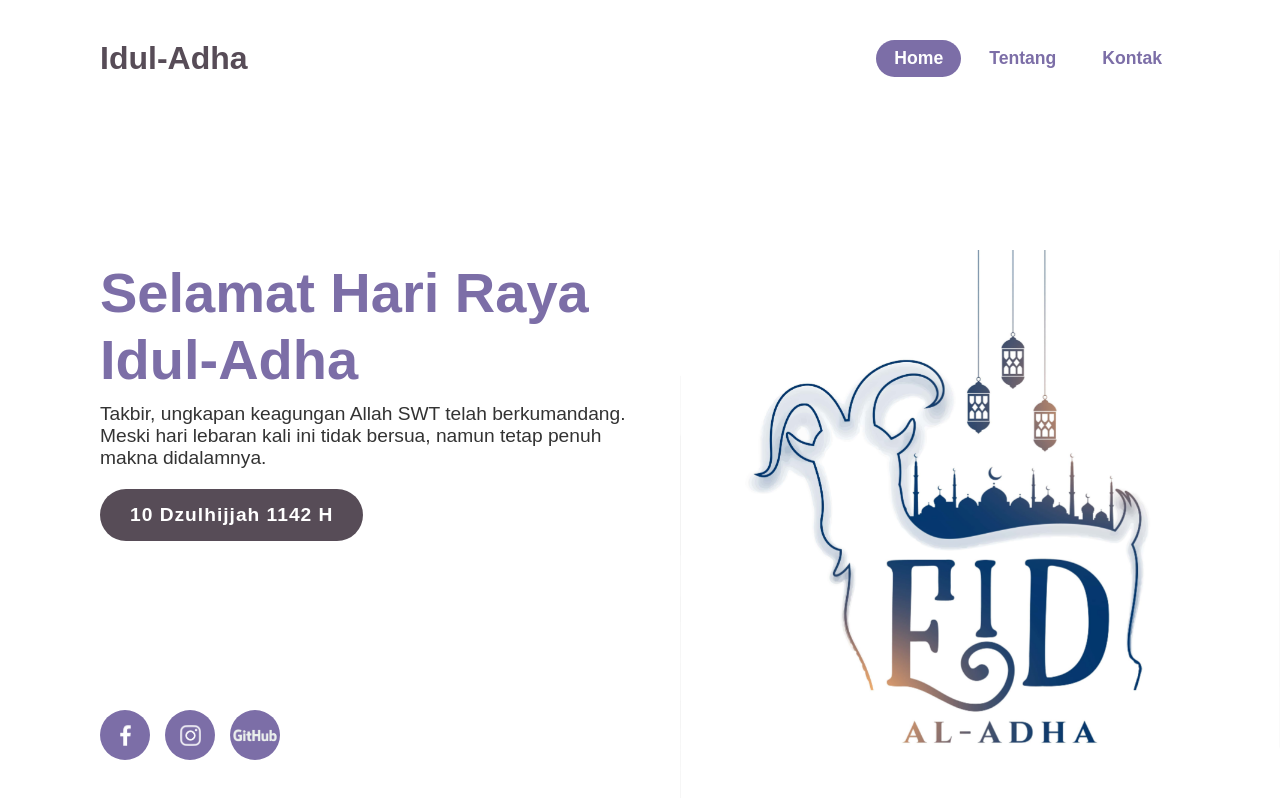
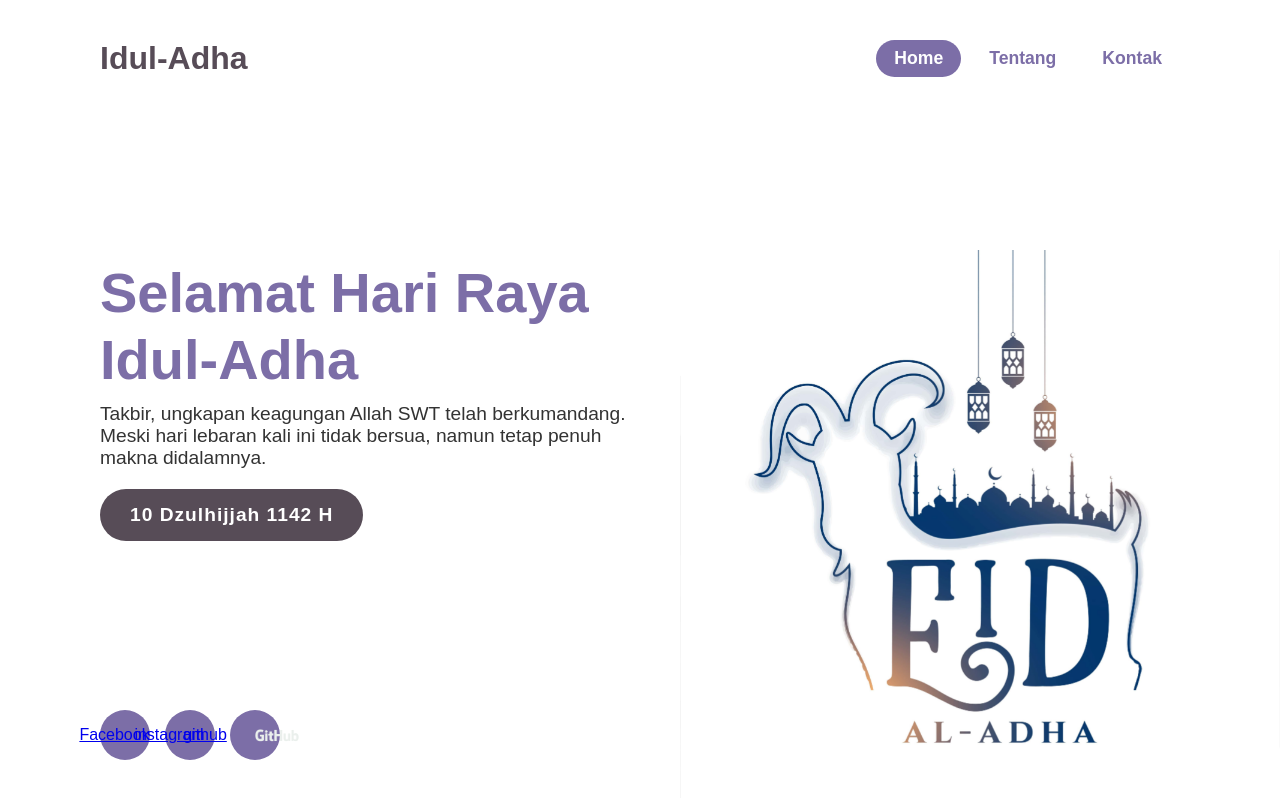
Before and after one commit to DaengNadir/eid_al-adha, a plain HTML site: page index.html in a window 1280 px wide. Drawn offline with Linux system fonts and the light colour scheme.

Commit message:
Update index.html

```diff
--- a/index.html
+++ b/index.html
@@ -5,10 +5,12 @@
 	<title>Hari Raya Idul-Adha | 10 Dzulhijjah 1142 H</title>
         <meta name="viewport" content="width=device-width, initial-scale=1.0">
 	<link rel="stylesheet" type="text/css" href="stylesheet.css">
+	<meta name="description" content="Selamat Hari Raya Idul-Adha, DaengNadir Github">
+
 </head>
 <body>
 	<section>
-		<img src="adha.jpg" class="adha">
+		<img src="adha.jpg" class="adha" alt="Logo-Adha">
 		<header>
 			<a href="#" class="logo">Idul-Adha</a>
 			<div class="toggle"></div>
@@ -27,9 +29,9 @@
 		</div>
 
 		<ul class="social-media">
-			<li><a href="https://web.facebook.com/muh.nadirnawi/" style="--i:12;"><img src="facebook.png"></a></li>
-			<li><a href="https://www.instagram.com/nadirnawi/" style="--i:13;"><img src="instagram.png"></a></li>
-			<li><a href="https://github.com/DaengNadir" style="--i:14;"><img src="GitHub.png" class="git"></a></li>
+			<li><a href="https://web.facebook.com/muh.nadirnawi/" style="--i:12;">Facebook<img src="facebook.png" alt="logo-facebook"></a></li>
+			<li><a href="https://www.instagram.com/nadirnawi/" style="--i:13;">instagram<img src="instagram.png" alt="logo-instagram"></a></li>
+			<li><a href="https://github.com/DaengNadir" style="--i:14;">github<img src="GitHub.png" class="git" alt="logo-github"></a></li>
 		</ul>
 	</section>
 	<script type="text/javascript">
```
